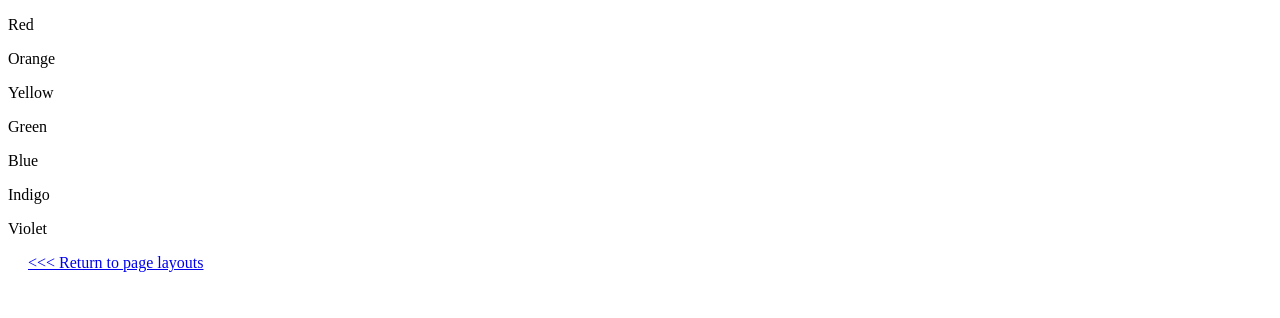
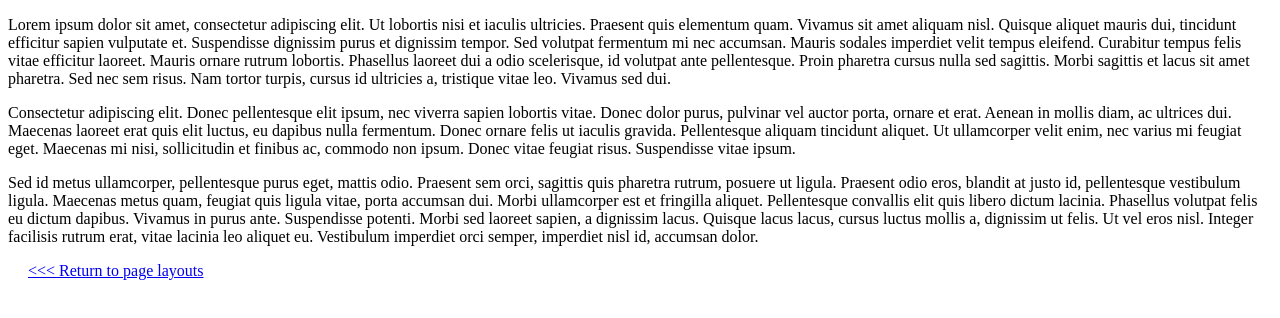
Before and after one commit to colonelkablam/Advanced_CSS, a plain HTML site: page Tutorial-pages/Page-Layout-Methods/HTML-table.html in a window 1280 px wide. Drawn offline with Linux system fonts and the light colour scheme.

Commit message:
updated to lesson 54 ex.

```diff
--- a/Tutorial-pages/Page-Layout-Methods/HTML-table.html
+++ b/Tutorial-pages/Page-Layout-Methods/HTML-table.html
@@ -11,26 +11,14 @@
 
         <div class="container">
 
-            <div class="red">
-                <p>Red</p>
+            <div>
+                <p>Lorem ipsum dolor sit amet, consectetur adipiscing elit. Ut lobortis nisi et iaculis ultricies. Praesent quis elementum quam. Vivamus sit amet aliquam nisl. Quisque aliquet mauris dui, tincidunt efficitur sapien vulputate et. Suspendisse dignissim purus et dignissim tempor. Sed volutpat fermentum mi nec accumsan. Mauris sodales imperdiet velit tempus eleifend. Curabitur tempus felis vitae efficitur laoreet. Mauris ornare rutrum lobortis. Phasellus laoreet dui a odio scelerisque, id volutpat ante pellentesque. Proin pharetra cursus nulla sed sagittis. Morbi sagittis et lacus sit amet pharetra. Sed nec sem risus. Nam tortor turpis, cursus id ultricies a, tristique vitae leo. Vivamus sed dui.</p>
             </div>
-            <div class="orange">
-                <p>Orange</p>
+            <div>
+                <p>Consectetur adipiscing elit. Donec pellentesque elit ipsum, nec viverra sapien lobortis vitae. Donec dolor purus, pulvinar vel auctor porta, ornare et erat. Aenean in mollis diam, ac ultrices dui. Maecenas laoreet erat quis elit luctus, eu dapibus nulla fermentum. Donec ornare felis ut iaculis gravida. Pellentesque aliquam tincidunt aliquet. Ut ullamcorper velit enim, nec varius mi feugiat eget. Maecenas mi nisi, sollicitudin et finibus ac, commodo non ipsum. Donec vitae feugiat risus. Suspendisse vitae ipsum.</p>
             </div>
-            <div class="yellow">
-                <p>Yellow</p>
-            </div>
-            <div class="green">
-                <p>Green</p>
-            </div>
-            <div class="blue">
-                <p>Blue</p>
-            </div>
-            <div class="indigo">
-                <p>Indigo</p>
-            </div>
-            <div class="violet">
-                <p>Violet</p>
+            <div>
+                <p>Sed id metus ullamcorper, pellentesque purus eget, mattis odio. Praesent sem orci, sagittis quis pharetra rutrum, posuere ut ligula. Praesent odio eros, blandit at justo id, pellentesque vestibulum ligula. Maecenas metus quam, feugiat quis ligula vitae, porta accumsan dui. Morbi ullamcorper est et fringilla aliquet. Pellentesque convallis elit quis libero dictum lacinia. Phasellus volutpat felis eu dictum dapibus. Vivamus in purus ante. Suspendisse potenti. Morbi sed laoreet sapien, a dignissim lacus. Quisque lacus lacus, cursus luctus mollis a, dignissim ut felis. Ut vel eros nisl. Integer facilisis rutrum erat, vitae lacinia leo aliquet eu. Vestibulum imperdiet orci semper, imperdiet nisl id, accumsan dolor.</p>
             </div>
 
         </div>
```
Also changed, not shown: Tutorial-pages/flex-direction.html (added, +42 -0 lines).
